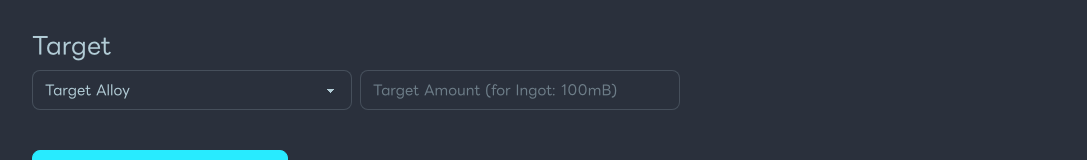
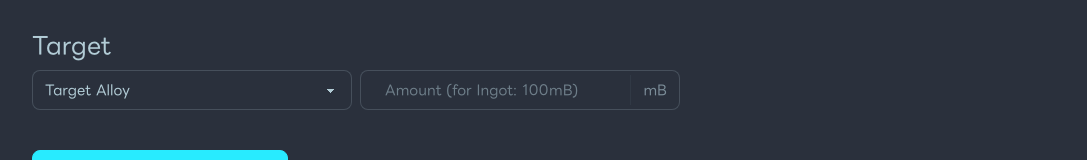
Before and after one commit to chik4ge/tfc-alloy-calculator, a Vue app: page / in a window 1280 px wide. Shown: the part 431-591 px from the top of the page, without its empty margins (96-1183 px from the left). Built offline with nearby package versions, Linux system fonts and the light colour scheme; a web font is replaced by a local one.

Commit message:
add label to target amount

```diff
--- a/src/components/TargetSelector.vue
+++ b/src/components/TargetSelector.vue
@@ -17,11 +17,14 @@ const metalsWithRecipes = ref(Object.keys(Recipe))
         </select>
       </label>
 
-      <input
-        type="number"
-        placeholder="Target Amount (for Ingot: 100mB)"
-        class="input input-bordered w-full max-w-xs"
-      />
+      <label class="input">
+        <input
+          type="number"
+          placeholder="Amount (for Ingot: 100mB)"
+          class="input input-bordered w-full max-w-xs"
+        />
+        <span class="label">mB</span>
+      </label>
     </div>
   </div>
 </template>
```
